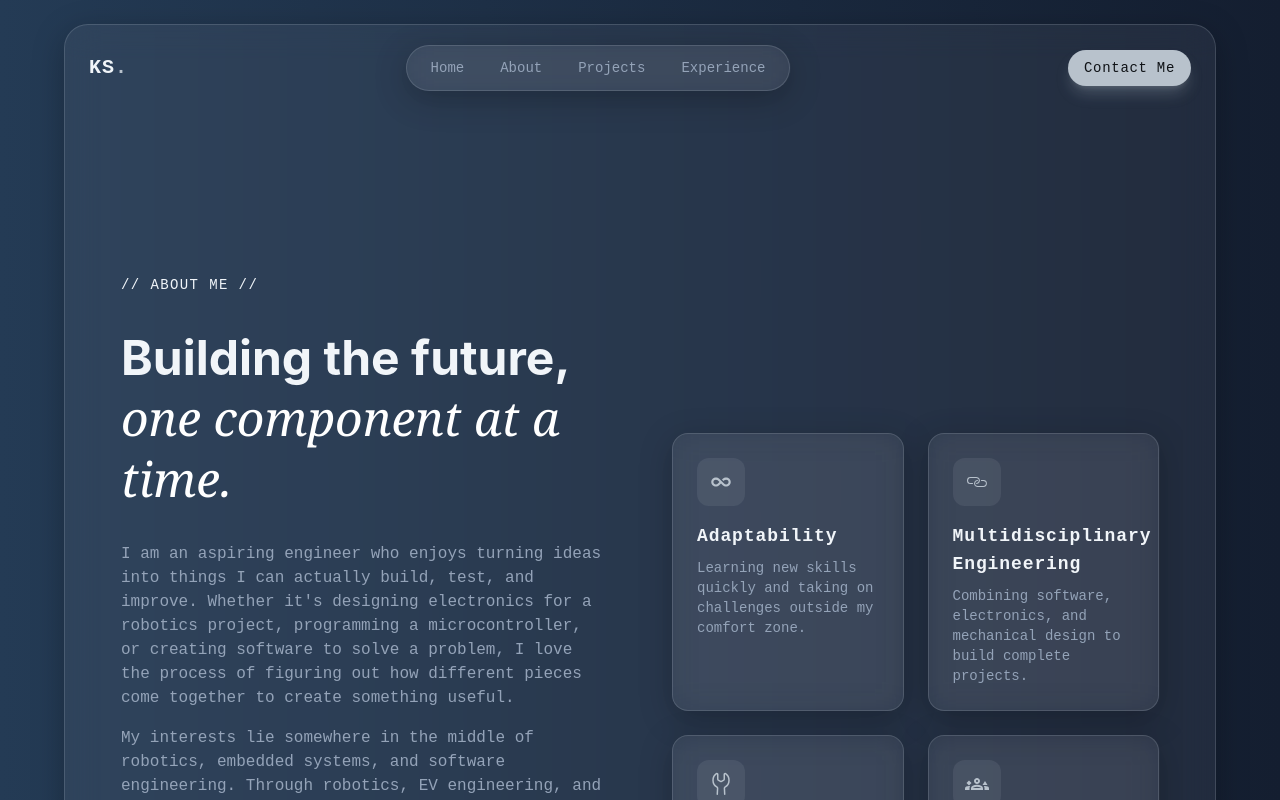
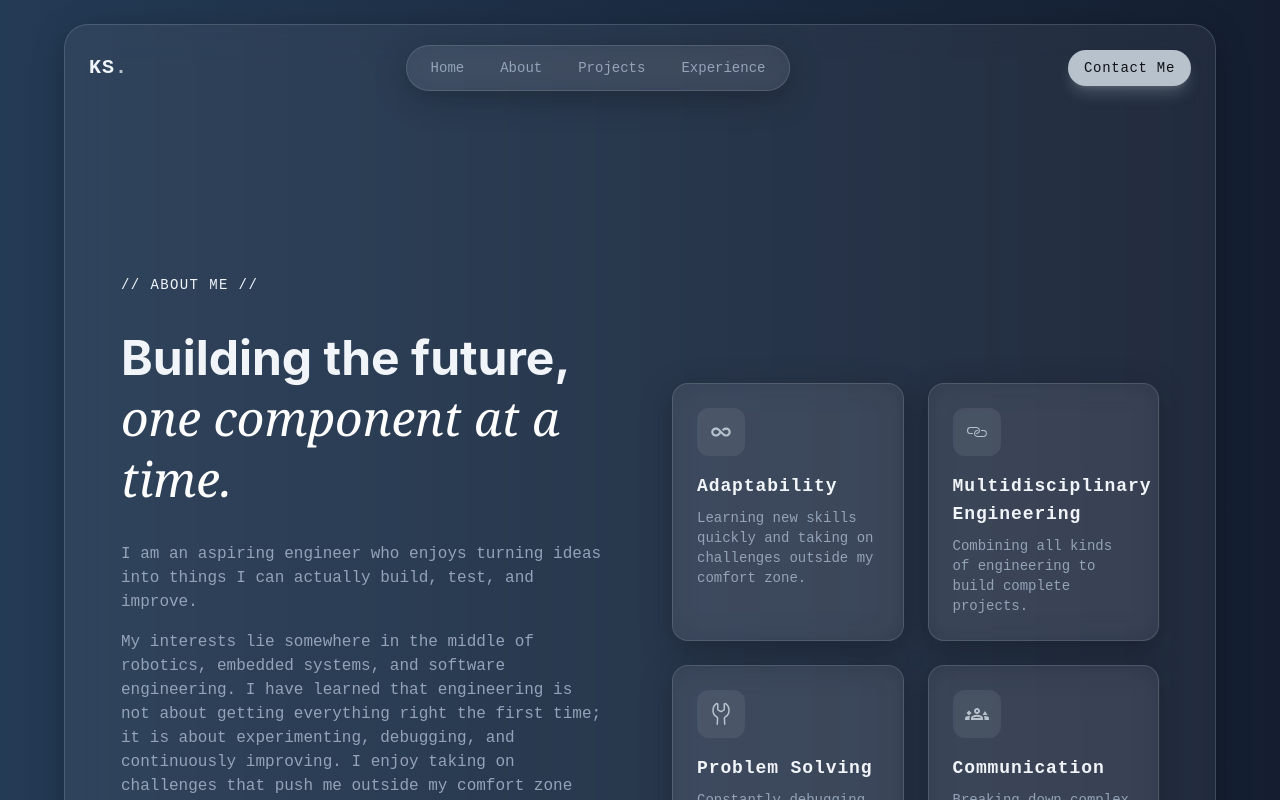
Before and after one commit to kus001/Portfolio-Site, a React (Vite) app in the folder vite-project/: page / in a window 1280 px wide. Both pictures are taken after a click on the button "About". Shown: the top 800 px of the page. Built offline with nearby package versions, Linux system fonts and the light colour scheme.

Commit message:
Made the about-me page more concise.

```diff
--- a/vite-project/src/sections/About.jsx
+++ b/vite-project/src/sections/About.jsx
@@ -7,17 +7,17 @@ const highlights = [
     {
         icon: IoMdInfinite,
         title: "Adaptability",
-        description: "Learning new skills quickly and taking on challenges outside my comfort zone.",
+        description: "Learning new skills quickly and taking on challenges outside my comfort zone."
     },
     {
         icon: CiLink,
         title: "Multidisciplinary Engineering",
-        description: "Combining software, electronics, and mechanical design to build complete projects."
+        description: "Combining all kinds of engineering to build complete projects."
     },
     {
         icon: GoTools,
         title: "Problem Solving",
-        description: "Debugging problems, testing ideas, and improving designs through interaction."
+        description: "Constantly debugging, testing, and improving things."
     },
     {
         icon: MdOutlineGroups3,
@@ -46,14 +46,11 @@ export const About = () => {
                         <div className="space-y-4 text-muted-foreground font-clean animate-fade-in animation-delay-200">
                             <p>
                                 I am an aspiring engineer who enjoys turning ideas into things I can actually
-                                build, test, and improve. Whether it's designing electronics for a robotics project,
-                                programming a microcontroller, or creating software to solve a problem, I love the
-                                process of figuring out how different pieces come together to create something useful.
+                                build, test, and improve.
                             </p>
                             <p>
                                 My interests lie somewhere in the middle of robotics, embedded systems, and
-                                software engineering. Through robotics, EV engineering, and personal projects, I
-                                have learned that engineering is rarely about getting everything right the first time;
+                                software engineering. I have learned that engineering is not about getting everything right the first time;
                                 it is about experimenting, debugging, and continuously improving. I enjoy taking on
                                 challenges that push me outside my comfort zone and learning whatever skills are needed
                                 to bring an idea to life.
--- a/vite-project/src/sections/Hero.jsx
+++ b/vite-project/src/sections/Hero.jsx
@@ -75,7 +75,8 @@ export const Hero = ({ setActiveSection }) => {
                             <span className="text-sm text-muted-foreground font-medium tracking-wider font-clean">Find me: </span>
                             {[
                                 {icon: FaGithub, label: "Github", onClick : () => window.open("https://github.com/kus001", "_blank")},
-                                {icon: FaLinkedinIn, label: "Linkedin", onClick : () => window.open("", "_blank")},
+                                // {icon: FaLinkedinIn, label: "Linkedin", onClick : () => window.open("", "_blank")},
+                                // logged out of Linkedin account, when logged back on, ADD BACK the link
                                 {icon: FaInstagram, label: "Instagram", onClick : () => window.open("https://www.instagram.com/kus.sutharr", "_blank")},
                                 {icon: FaFileAlt, label: "Resume", onClick : () => window.open("/Resume - Kush Suthar.png", "_blank")}
                             ].map((social, idx) => (
```
